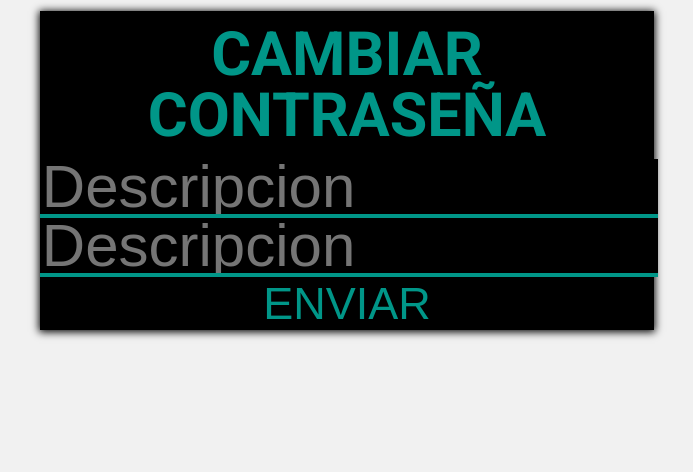
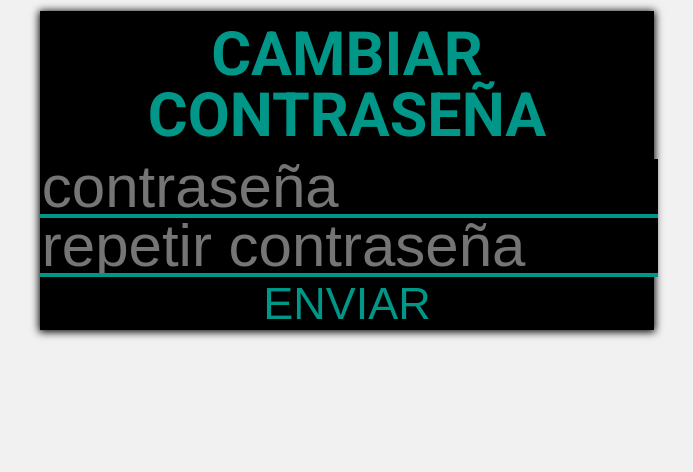
Before and after one commit to TheCraftsmen/kairopy, a Flask app: template templates/change.html in a window 1280 px wide. Shown: the part 90-562 px from the top of the page, without its empty margins (293-986 px from the left). Run offline with Flask 2, Linux system fonts and the light colour scheme; the template is opened without the code that fills it: most values are stand-ins (such as "Sample title", 1, 10 or a date in 2020); some libraries are stand-ins or nearby versions.

Commit message:
se agrega template de cambio de credenciales

```diff
--- a/templates/change.html
+++ b/templates/change.html
@@ -6,7 +6,7 @@
     <nav>
         <ul class="left-nav">
             <li>
-                <h4>Kairopy</h4>
+                <a href="/"><h4>Kairopy</h4></a>
             </li>
         </ul>
     </nav>
@@ -16,8 +16,8 @@
     <form role="form" action="" method="post">
         <h3>Cambiar Contraseña</h3>
         <input type="hidden" value={{ user_id }} name="user_id" id="user_id" placeholder="Nombre" size='50'>
-        <input class="text" type="text" name="password" id="password" placeholder="Descripcion" size='50' required="required">
-        <input class="text" type="text" name="repeatpassword" id="repeatpassword" placeholder="Descripcion" size='50' required="required">
+        <input class="text" type="password" name="password" id="password" placeholder="contraseña" size='50' required="required">
+        <input class="text" type="password" name="repeatpassword" id="repeatpassword" placeholder="repetir contraseña" size='50' required="required">
         <input class="submit" type="submit" value="Enviar">
     </form>
 </section>
```
